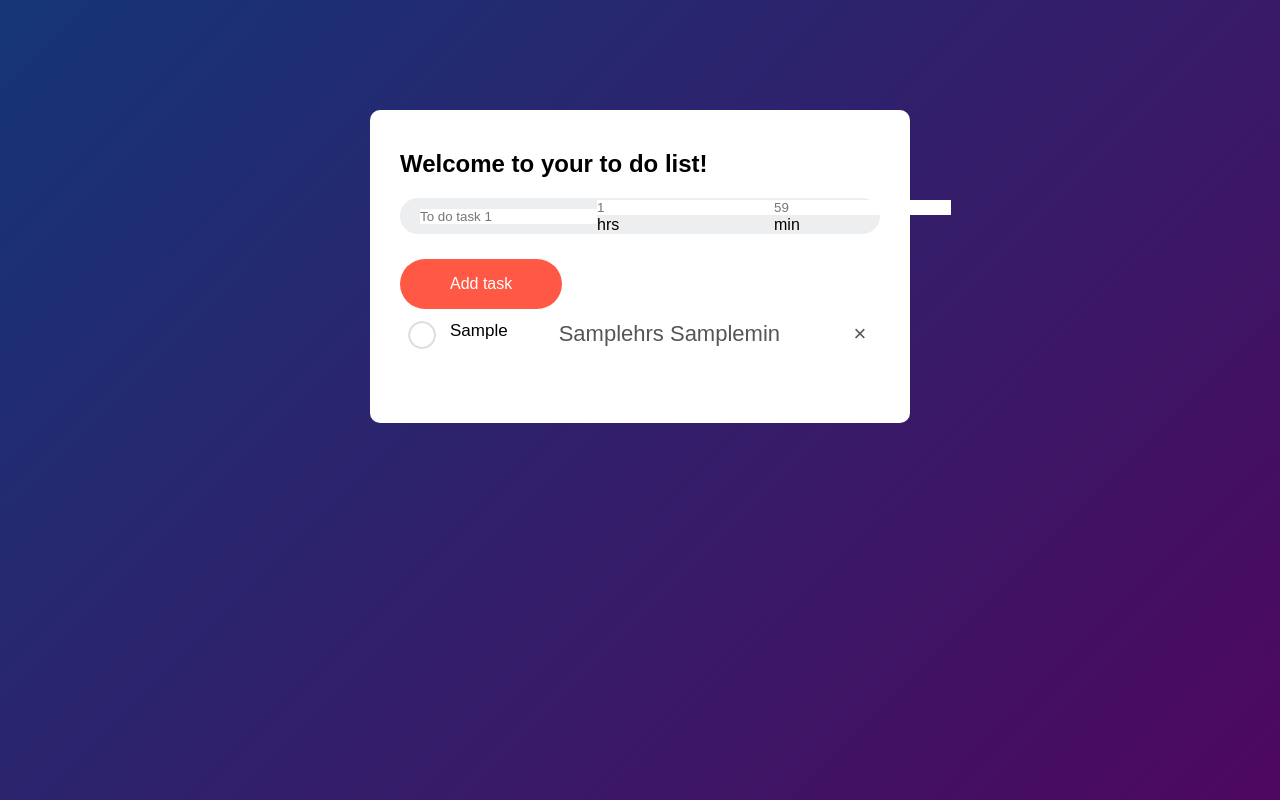
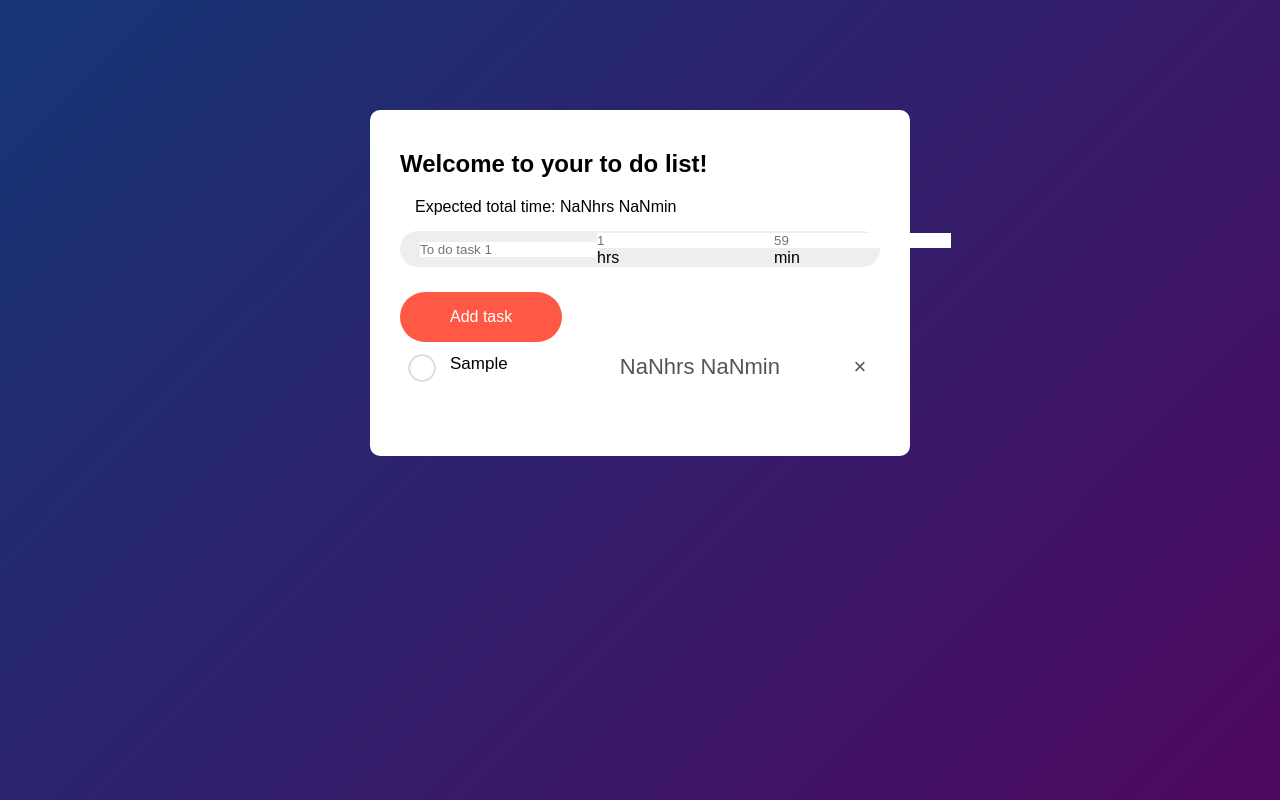
Before and after one commit to gosuz/To-do-app, a plain HTML site: page index.html in a window 1280 px wide. Both pictures are taken after typing "Sample", "Sample", "Sample" into the empty fields and a click on the input "Add task". Drawn offline with Linux system fonts and the light colour scheme.

Commit message:
adde calculations and display of total expected time

```diff
--- a/index.html
+++ b/index.html
@@ -10,15 +10,16 @@
   <div class="container">
     <div class="todo-app">
       <h2>Welcome to your to do list!</h2>
+      <p>Expected total time: <span id="displayTotal">0hrs 0min</span></p>
       <form onsubmit="return false">
         <div id="inputs">
           <input type="text" id="todo" name="todo" placeholder="To do task 1">
           <!-- <label for="hrs">Expected time</label> -->
           <div id="hrs-container">
-            <input type="integer" min=0 max=23 placeholder=1 id="hrs"> <span class="timespan">hrs</span>
+            <input type="integer" id="hrs" min=0 max=23 placeholder=1> <span class="timespan">hrs</span>
           </div>
           <div id="min-container">
-            <input type="integer" min=0 max=59 placeholder=59 id="min"> <span class="timespan">min</span>
+            <input type="integer" id="min" min=0 max=59 placeholder=59> <span class="timespan">min</span>
           </div>
         </div>
         <input type="submit" value="Add task" id="addTask">
@@ -50,6 +51,4 @@
   Input field for minutes
 
   Total to be displayed at bottom
-
-
  -->
--- a/script.js
+++ b/script.js
@@ -1,28 +1,11 @@
-// 1. Select an element
-  // .querySelector()
-
-  // select each input and the submission button
-// const todo = document.querySelector("#todo");
-// const hr = document.querySelector("#hr");
-// const min = document.querySelector("#min");
-// const addTask = document.querySelector("#addTask");
-
-// 	2. Listen to an event
-// Event listener for each thing -> But you get each thing from listening to the submit button.
-
-// Once you listen to the input, you have to insert it into the list (should include the task, the hrs, minutes)
-
-
-  // .addEventListner("click:() => {}
-
-// 	3. Change the dOM
-
-let total = 0;
+let total_hrs = 0;
+let total_min = 0;
 
 const todo = document.querySelector("#todo");
 const list = document.querySelector("#list");
 const addTask = document.querySelector("#addTask");
-// console.log(todo.value);
+const form = document.querySelector("form");
+// const displayTotal = document.querySelector("#displayTotal");
 
 addTask.addEventListener("click", (event) => {
   // when the submit button is clicked it should either:
@@ -31,36 +14,18 @@ addTask.addEventListener("click", (event) => {
     // console.log("empty task");
   }
   else {
-    // Get the value we got from the user, and add it into the inner HTML (in list)
-    // todo.value -> add it into a list
     let li = document.createElement("li");
     li.innerHTML = todo.value;
-    // // let li = `<li>${todo.value}</li>`;
-    // list.innerHTML += li;
     list.appendChild(li); // <ul> <li>hr min</li> </ul>
 
-    // let time = document.createElement("span");
-    // let hrs = hrs.value;
-    // console.log(hrs.value);
-    // let min = min.value;
-    // console.log(min.value);
-    // You want to create an li
-    // You want to be able to select whatever li element we just created
+    let tspan = document.createElement("span");
+    let hrs = parseInt(form.elements.hrs.value, 10);
+    let min = parseInt(form.elements.min.value, 10);
 
-
-    // Get all the minutes, and add them all up
-  // Convert it into hrs and minutes by dividing total/60 (for hrs) and the remainder to be saved as minutes
-
-  // Get all the hrs
-  // Add all the hrs
-  // And add the remaining hrs from the total mins onto the hrs
-
-    let tspan = document.createElement("span");
     tspan.classList.add("time");
-    let total = `${hrs.value}hrs + ${min.value}min`;
-    tspan.innerHTML = `${hrs.value}hrs ${min.value}min`;
+    let total = `${hrs}hrs ${min}min`;
+    tspan.innerHTML = `${hrs}hrs ${min}min`;
     li.appendChild(tspan);
-
     //
 
     let span = document.createElement("span");
@@ -69,13 +34,35 @@ addTask.addEventListener("click", (event) => {
     // append the span onto the li
     li.appendChild(span);
 
-    // let total = document.createElement("p");
+    total_hrs += hrs;
+    total_min += min;
 
-    console.log(total);
+    if (total_min >= 60){
+      // You want to update the total hrs and minutes each time you add task
+
+      // Convert it into hrs and minutes
+      let conv_hrs = Math.floor((total_min/60));
+      let conv_min = total_min % 60;
+
+      // then add the hrs into the total_hrs
+      total_hrs = conv_hrs + total_hrs;
+      total_min = conv_min;
+      total = `${total_hrs}hrs ${total_min}min`;
+      // And reassign
+    }
+
+
+    console.log(`This is the total hrs: ${total_hrs}`);
+    console.log(`This is the total min: ${total_min}`);
+    total = `${total_hrs}hrs ${total_min}min`;
+
+    // Only want to update and show the newest one
+    document.getElementById("displayTotal").textContent = total;
   }
   todo.value = '';
   hrs.value = '';
   min.value = '';
+  saveData();
 });
 
 
@@ -83,11 +70,25 @@ addTask.addEventListener("click", (event) => {
 list.addEventListener("click", (event) => {
   if(event.target.tagName === "LI"){
     event.target.classList.toggle("checked");
+    saveData();
   }
   else if(event.target.tagName === "SPAN"){
     event.target.parentElement.remove();
+    saveData();
   }
 });
+
+
+function saveData(){
+  localStorage.setItem("data", list.innerHTML);
+  localStorage.setItem("time", displayTotal.innerHTML);
+}
+
+function display() {
+  list.innerHTML = localStorage.getItem("data");
+  displayTotal.innerHTML = localStorage.getItem("time");
+}
+display();
 
 
 // add event listener for span (x) -> delete item
@@ -101,4 +102,36 @@ list.addEventListener("click", (event) => {
   // but we can use event listener on the click, and make it either create a message saying add something or submitting and showing the task
 
 
-//
+
+/**
+If it was for normal calculations:
+1. Get total hrs
+2. Get total minutes
+
+
+Task:
+1. Get input from user (hrs and minutes)
+let hrs = hrs.value
+let min = min.value
+
+2. Add the total
+2.1 let total_hrs += hrs
+2.2 let total_min += min
+      if total_min >= 60 (convert it into hrs and minutes)
+      Then add hrs to total_hrs       and min to total_min
+
+Either:
+1. get total_min = ((hrs * 60) + min )
+then reconvert this back into total hrs and min when displaying
+
+2. get total=  total_hrs  + total_min
+total_hrs (in hrs)
+toal_min (in min)
+
+then if minute >= 60   convert it into hrs and minutes
+And add them together
+
+
+possibly a loop inside the else statement??
+
+*/
--- a/styles.css
+++ b/styles.css
@@ -22,6 +22,10 @@
   margin: 100px auto 20px;
   padding: 40px 30px 70px;
   border-radius: 10px;
+}
+
+.todo-app p{
+  margin: 15px;
 }
 
 .todo-app h2{
@@ -136,6 +140,6 @@ ul li .x{
   border-radius: 50%;
 }
 
-ul li span:hover{
+ul li .x:hover{
   background: #edeef0;
 }
```
